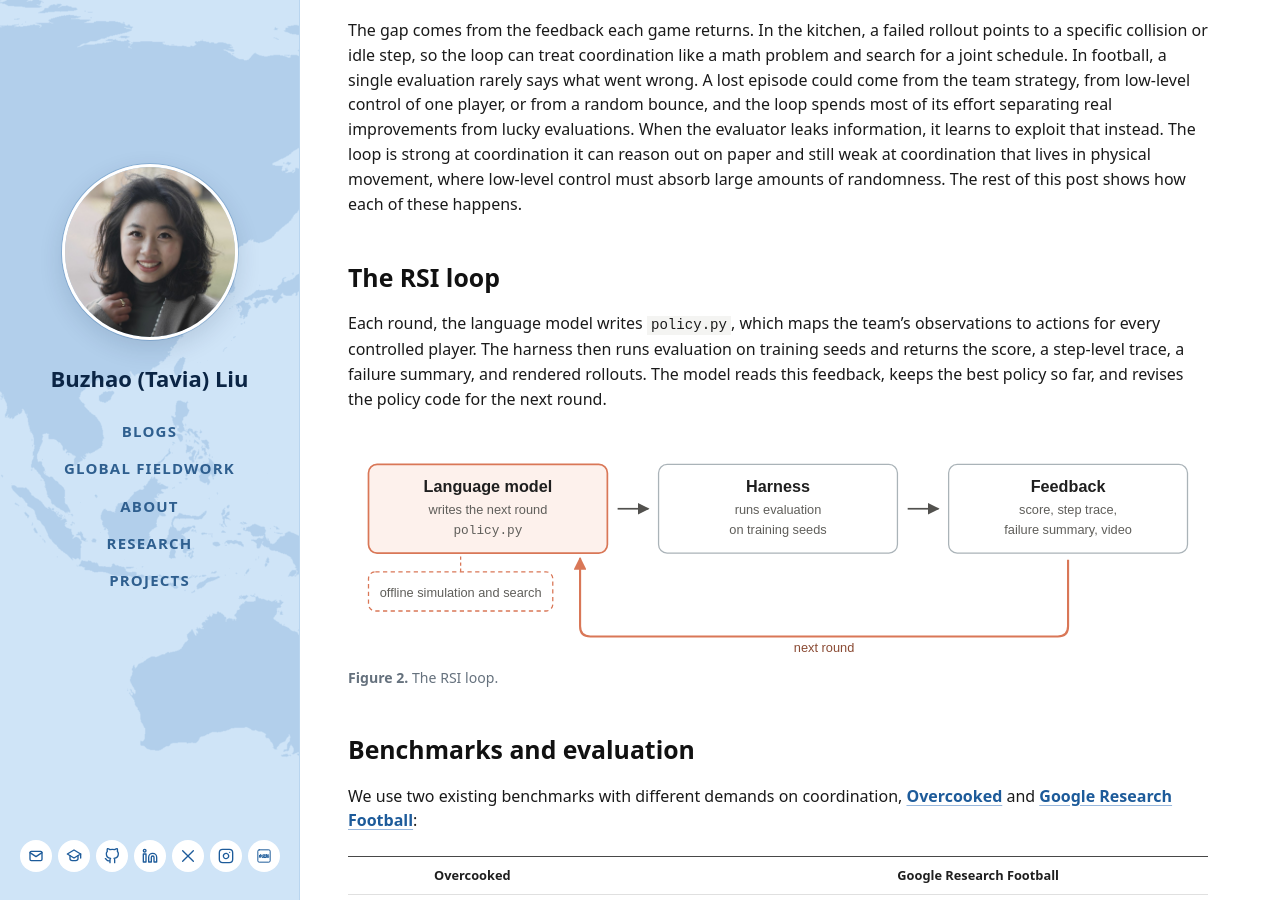
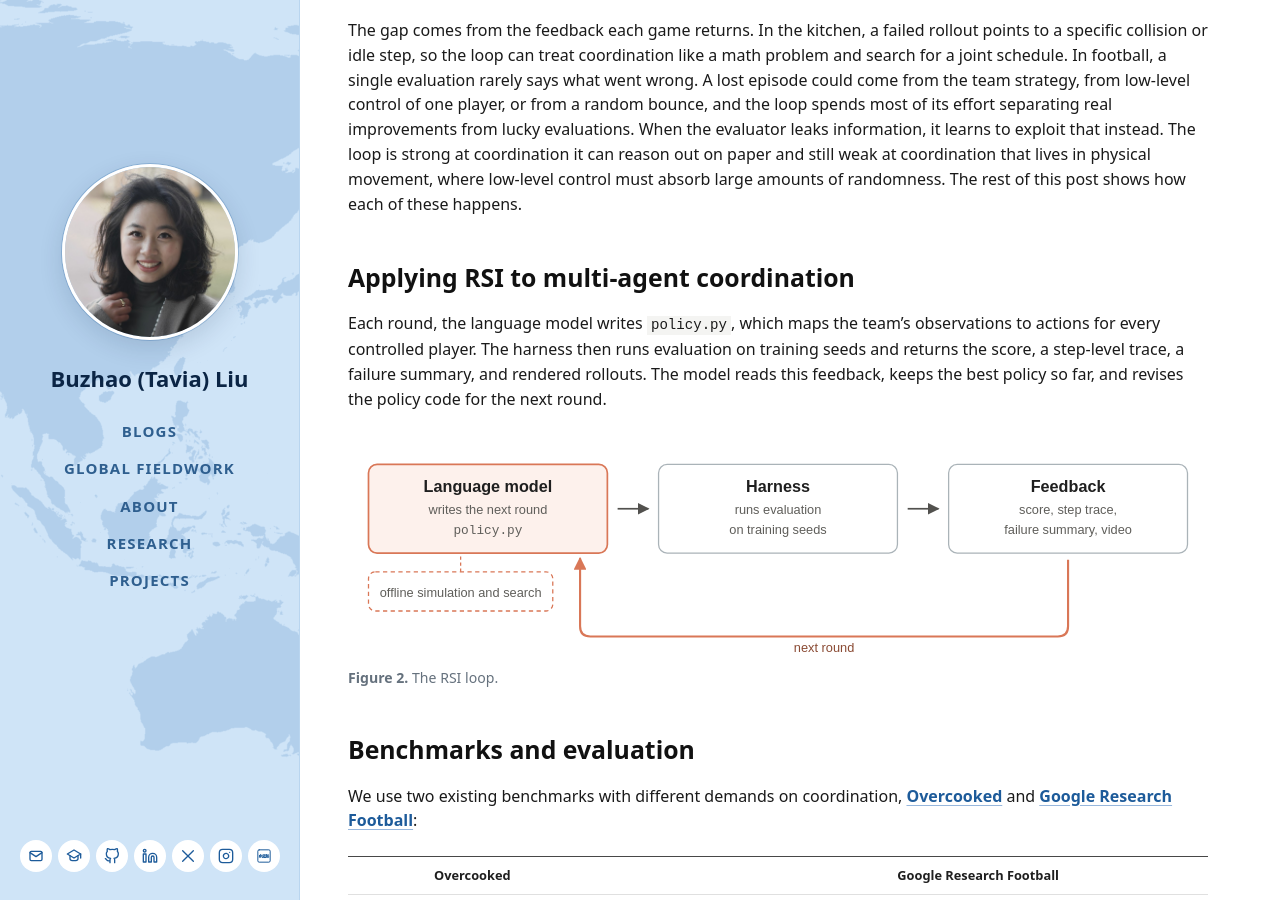
Before and after one commit to tavia-liu/tavia-liu.github.io, a Jekyll site: the page built from _posts/2026-10-31-self-improving-code-as-policies.md, in a window 1280 px wide and 900 px high, scrolled down 1040 px. Built offline with Jekyll 4.4.1, drawn with Linux system fonts in a browser that asks for light colours.

Commit message:
Section title: Applying RSI to multi-agent coordination

```diff
--- a/_posts/2026-10-31-self-improving-code-as-policies.md
+++ b/_posts/2026-10-31-self-improving-code-as-policies.md
@@ -37,7 +37,7 @@ The loop worked strikingly well in Overcooked. After ten rounds, Fable 5 and GPT
 
 The gap comes from the feedback each game returns. In the kitchen, a failed rollout points to a specific collision or idle step, so the loop can treat coordination like a math problem and search for a joint schedule. In football, a single evaluation rarely says what went wrong. A lost episode could come from the team strategy, from low-level control of one player, or from a random bounce, and the loop spends most of its effort separating real improvements from lucky evaluations. When the evaluator leaks information, it learns to exploit that instead. The loop is strong at coordination it can reason out on paper and still weak at coordination that lives in physical movement, where low-level control must absorb large amounts of randomness. The rest of this post shows how each of these happens.
 
-## The RSI loop
+## Applying RSI to multi-agent coordination
 
 Each round, the language model writes `policy.py`, which maps the team's observations to actions for every controlled player. The harness then runs evaluation on training seeds and returns the score, a step-level trace, a failure summary, and rendered rollouts. The model reads this feedback, keeps the best policy so far, and revises the policy code for the next round.
 
```
